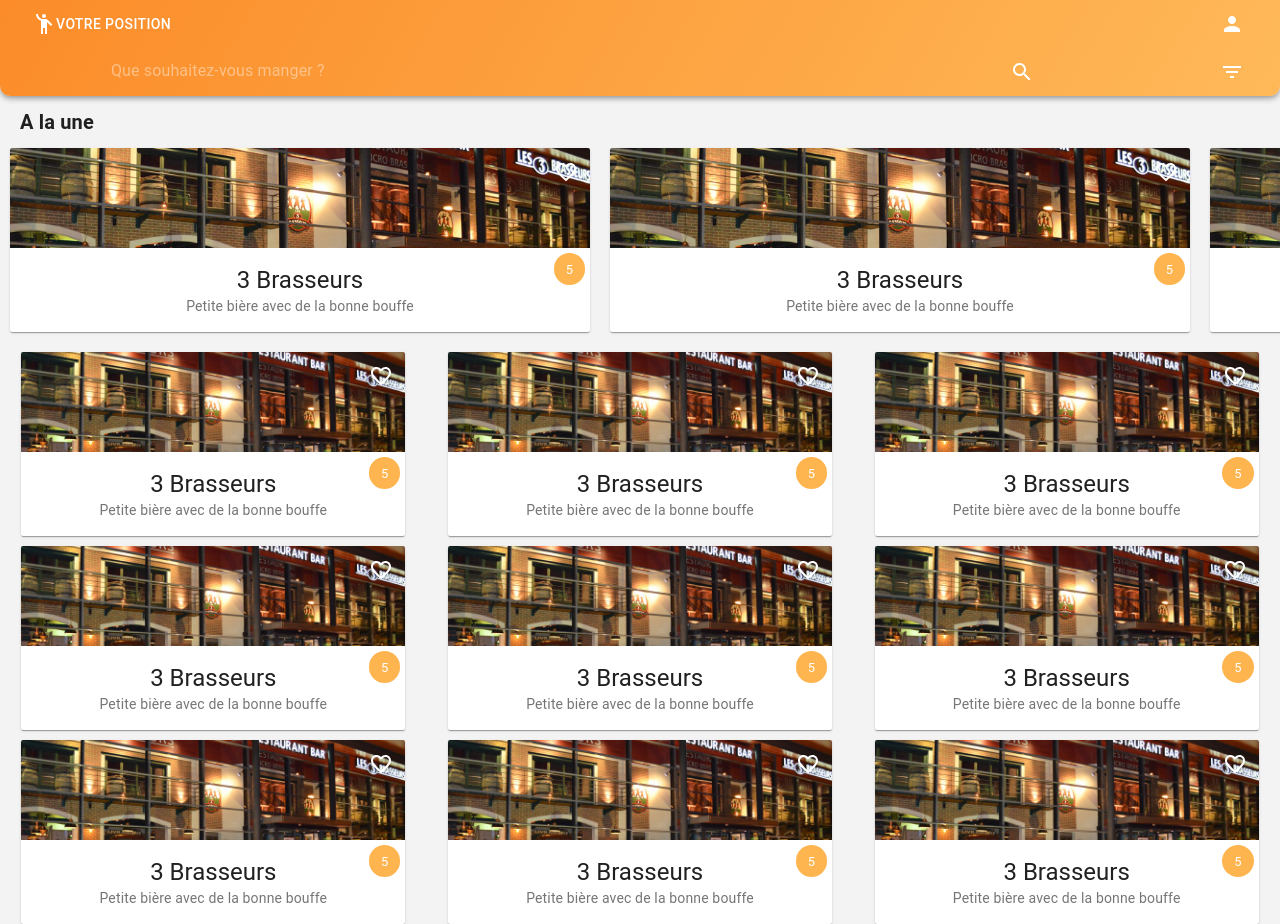
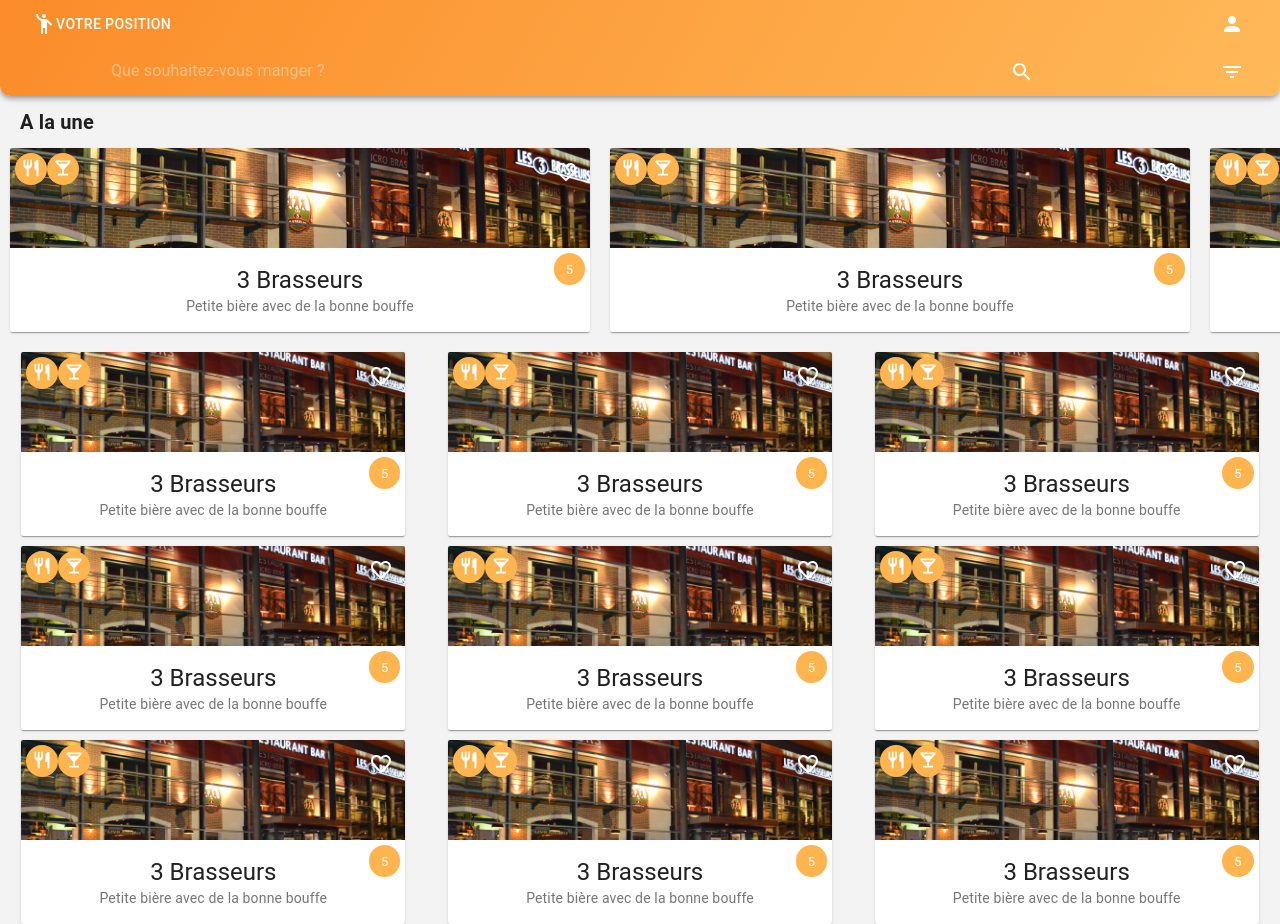
Before and after one commit to eat-that/eat-that-front, a React (Create React App) app: page /home in a window 1280 px wide. Built offline with nearby package versions, Linux system fonts and the light colour scheme.

Commit message:
add icon for establishment type

```diff
--- a/src/components/Establishment/Card/EstablishmentCard.js
+++ b/src/components/Establishment/Card/EstablishmentCard.js
@@ -10,6 +10,8 @@
 import Chip from "@material-ui/core/Chip";
 import {primary, secondary} from "../../../shared/colors";
 import {Link} from "react-router-dom";
+import RestaurantIcon from '@material-ui/icons/Restaurant';
+import LocalBarIcon from '@material-ui/icons/LocalBar';
 
 
 const EstablishmentCard = (props) => {
@@ -43,6 +45,20 @@
         right: '5px',
         background:secondary,
         color:'white'
+    },
+    establishmentType:{
+        position:'absolute',
+        top:'5px',
+        left:'5px',
+        display:'flex',
+        zIndex: 1
+    },
+    chip:{
+        background:secondary,
+        color:'white',
+        paddingLeft:'3px !important',
+        paddingRight:'3px !important',
+        borderRadius: '50%'
     }
 
 })
@@ -52,7 +68,7 @@
         score:5,
         favorite:false,
         address:'6 avenue Deschepper 59270 Bailleul',
-        type:'Restaurant',
+        type:['Restaurant','Bar'],
         kitchen:'Bistrot',
         img:'../../../shared/f765abb2-31b2-45d6-b9d3-b82778358a3b.jpg',
         menu:  [
@@ -114,11 +130,23 @@
     })
 
     const classes = useStyles();
+
+    const establishmentType = establishment.type.map(t=>
+        <Chip
+            className={classes.chip}
+            classes={{
+            label : classes.chip
+        }} label={t === 'Restaurant' ? <RestaurantIcon fontSize='small'/> : <LocalBarIcon fontSize='small'/>}/>
+    )
+
     return (
         <Card className={classes.card}>
                 <IconButton className={classes.favButton}>
                     <FavoriteBorderIcon/>
                 </IconButton>
+                <span className={classes.establishmentType}>
+                    {establishmentType}
+                </span>
             <Link className={classes.link}
                 to={{
                 pathname:'/establishmentDetail',
--- a/src/components/Establishment/Details/EstablishmentDetail.js
+++ b/src/components/Establishment/Details/EstablishmentDetail.js
@@ -138,6 +138,9 @@
                 <Typography className={classes.p} variant="body2" color='textSecondary' component='p'>
                     <RoomIcon/> {establishment.address}
                 </Typography>
+                <Typography className={classes.p} variant="body2" color='textSecondary' component='p'>
+                    Type d'établissement : {establishment.type.map(t => `${t}  `)}
+                </Typography>
             </Paper>
             <Menu establishment={establishment} />
         </div>
--- a/src/components/Home/Search.js
+++ b/src/components/Home/Search.js
@@ -1,6 +1,27 @@
-import React from 'react'
+import React, {useRef, useState} from 'react'
 import Drawer from "@material-ui/core/Drawer";
+import TextField from "@material-ui/core/TextField";
+import FormControl from "@material-ui/core/FormControl";
+import FormLabel from "@material-ui/core/FormLabel";
+import FormGroup from "@material-ui/core/FormGroup";
+import FormControlLabel from "@material-ui/core/FormControlLabel";
+import Checkbox from "@material-ui/core/Checkbox";
+import {makeStyles} from "@material-ui/styles";
+import Divider from "@material-ui/core/Divider";
+import Chip from "@material-ui/core/Chip";
 
+
+const useStyles = makeStyles({
+    drawerPaper:{
+        display:'flex',
+        flexDirection:'column',
+        width:'70%',
+        maxWidth:'400px'
+    },
+    item:{
+        margin:'20px 5px 20px 5px'
+    }
+})
 const Search = (props) => {
     const toggleDrawer = (o) => (event) => {
         if (event.type === 'keydown' && (event.key === 'Tab' || event.key === 'Shift')) {
@@ -10,9 +31,66 @@
         props.setOpen(o);
     };
 
+    const handleChange = (event) => {
+    }
+
+    const establishmentType = ['Restaurant','Bar'];
+    const establishmentTypeControl = establishmentType.map(eT =>
+        <FormControlLabel
+            control={<Checkbox onChange={handleChange} name={eT}/>}
+            label={eT}
+        />
+     )
+
+    const healthyType = ['Healthy','Moyen','Gras'];
+    const healthyTypeControl = healthyType.map(hT =>
+        <FormControlLabel
+            control={<Checkbox onChange={handleChange} name={hT}/>}
+            label={hT}
+        />
+    )
+
+    const others = ['Végetarien','Végan','Sans gluten','Sans lactose'];
+    const othersControl = others.map(a =>
+        <FormControlLabel
+            control={<Checkbox onChange={handleChange} name={a}/>}
+            label={a}
+        />
+    )
+
+    // const [chipSearch,setChipSearch] = useState([
+    // ])
+
+    // const chip = chipSearch.map(c => <Chip label={c}/>)
+
+    const input = useRef()
+    const classes = useStyles();
+
     return(
-        <Drawer anchor={'right'} open={props.open} onClose={toggleDrawer(false)}>
-            cccccccccc
+        <Drawer anchor={'right'} open={props.open} onClose={toggleDrawer(false)} classes={{paper:classes.drawerPaper}}>
+            <TextField inputRef={input} onChange={handleChange} label='Établissement ou plat' className={classes.item}/>
+            <Divider/>
+            <FormControl className={classes.item}>
+            <FormLabel>Type d'établissement</FormLabel>
+            <FormGroup>
+                {establishmentTypeControl}
+            </FormGroup>
+        </FormControl>
+            <Divider/>
+            <FormControl className={classes.item}>
+                <FormLabel>Healthy ?</FormLabel>
+                <FormGroup>
+                    {healthyTypeControl}
+                </FormGroup>
+            </FormControl>
+            <Divider/>
+            <FormControl className={classes.item}>
+                <FormLabel>Autres</FormLabel>
+                <FormGroup>
+                    {othersControl}
+                </FormGroup>
+            </FormControl>
+            <Divider/>
         </Drawer>
     )
 }
```
